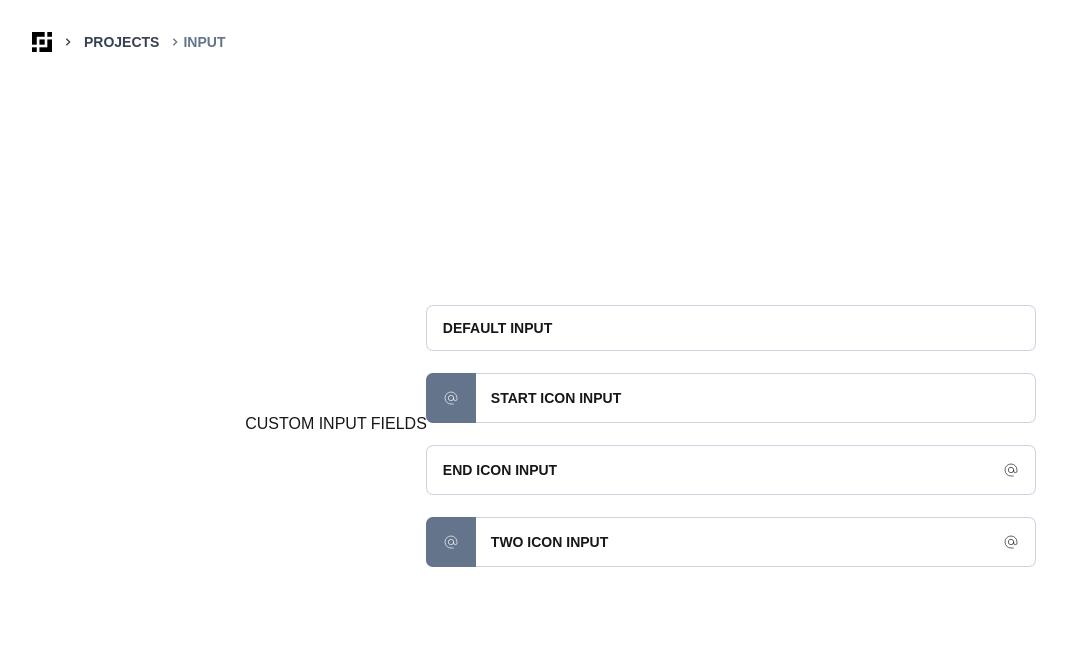
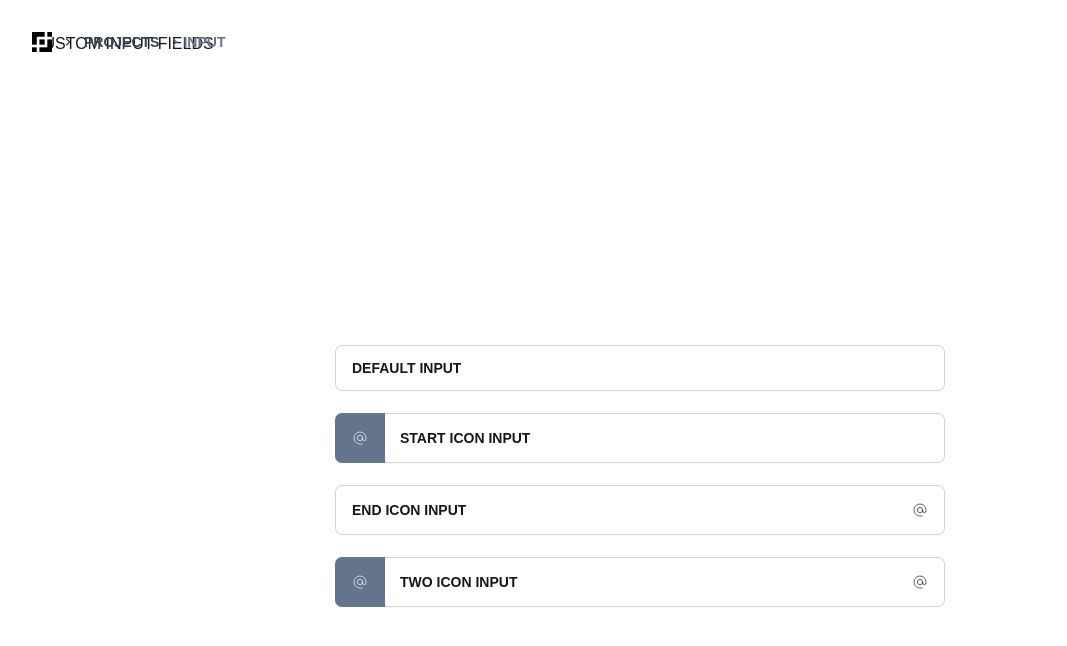
Before and after one commit to TyLy83/nextjs-personal, a Next.js app: page /projects/input in a window 1280 px wide. Shown: the top 646 px of the page, without its empty margins (0-1067 px from the left). Built offline with nearby package versions, Linux system fonts and the light colour scheme.

Commit message:
update title

```diff
--- a/app/projects/dropdown/page.js
+++ b/app/projects/dropdown/page.js
@@ -10,8 +10,8 @@ const DropdownPage = () => {
 
     return (<>
         <Nav />
+        <h4 className="mb-4 uppercase">custom dropdown</h4>
         <div className="w-full h-screen flex justify-center items-center">
-            <h4 className="mb-4 uppercase">custom dropdown</h4>
             <div className="w-full md:w-1/2 grid md:grid-cols-2">
                 <DropdownLeft />
                 <DropdownRight />
--- a/app/projects/input/page.js
+++ b/app/projects/input/page.js
@@ -9,8 +9,8 @@ export default function Inputs() {
 
     return (<>
         <Nav />
+        <h4 className="mb-4 uppercase">custom input fields</h4>
         <div className="w-full h-screen flex justify-center items-center">
-        <h4 className="mb-4 uppercase">custom input fields</h4>
             <div className="w-full md:w-1/2 block">
                 <Default />
                 <StartIcon />
--- a/app/projects/modal/page.js
+++ b/app/projects/modal/page.js
@@ -6,8 +6,8 @@ export default function Modal() {
 
     return (<>
         <Nav />
+        <h4 className="mb-4 uppercase">custom modal</h4>
         <div className="w-full h-screen flex justify-center items-center">
-            <h4 className="mb-4 uppercase">custom modal</h4>
             <div className="block">
                 <Default />
                 <Advance />
```
